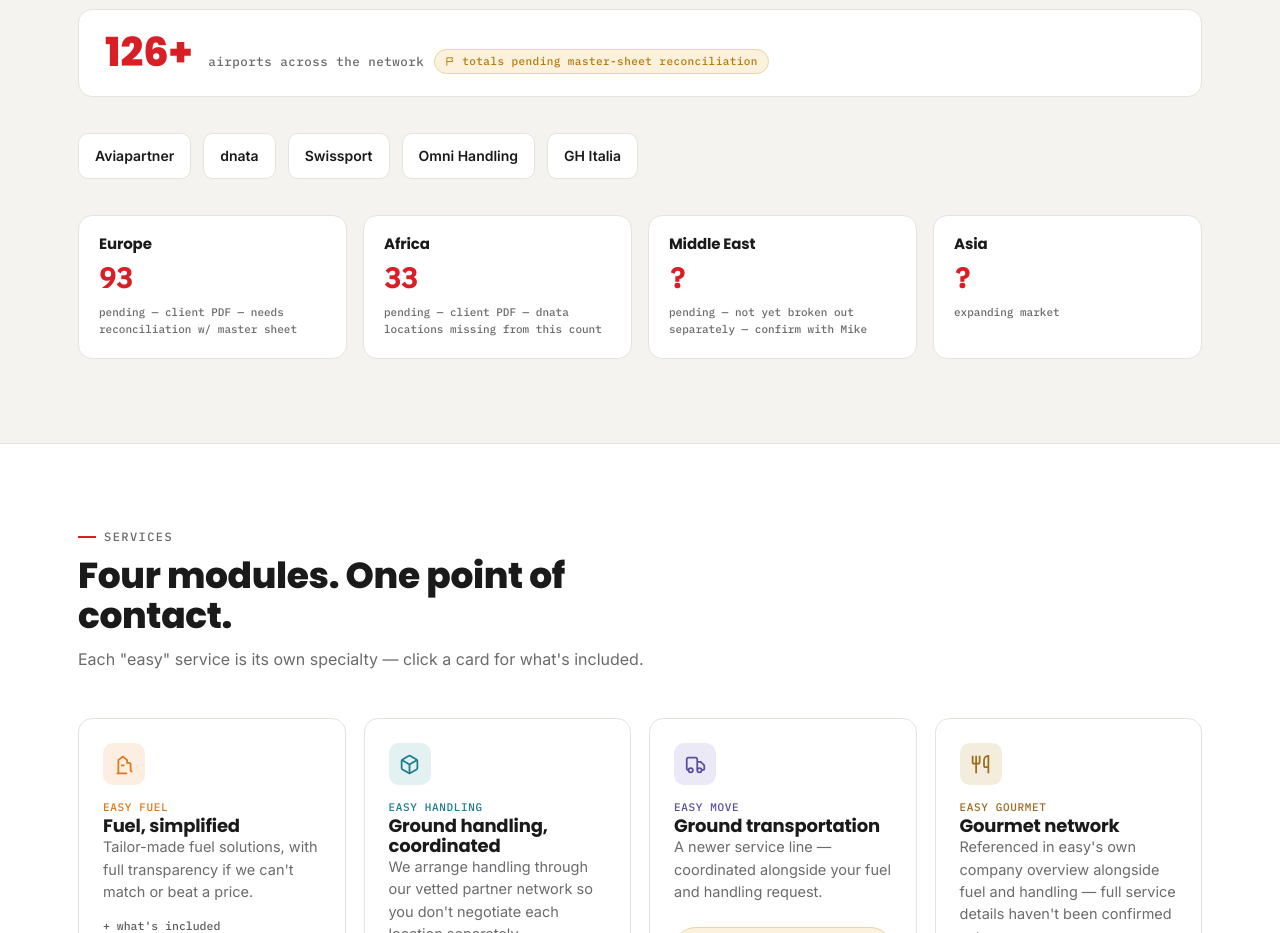
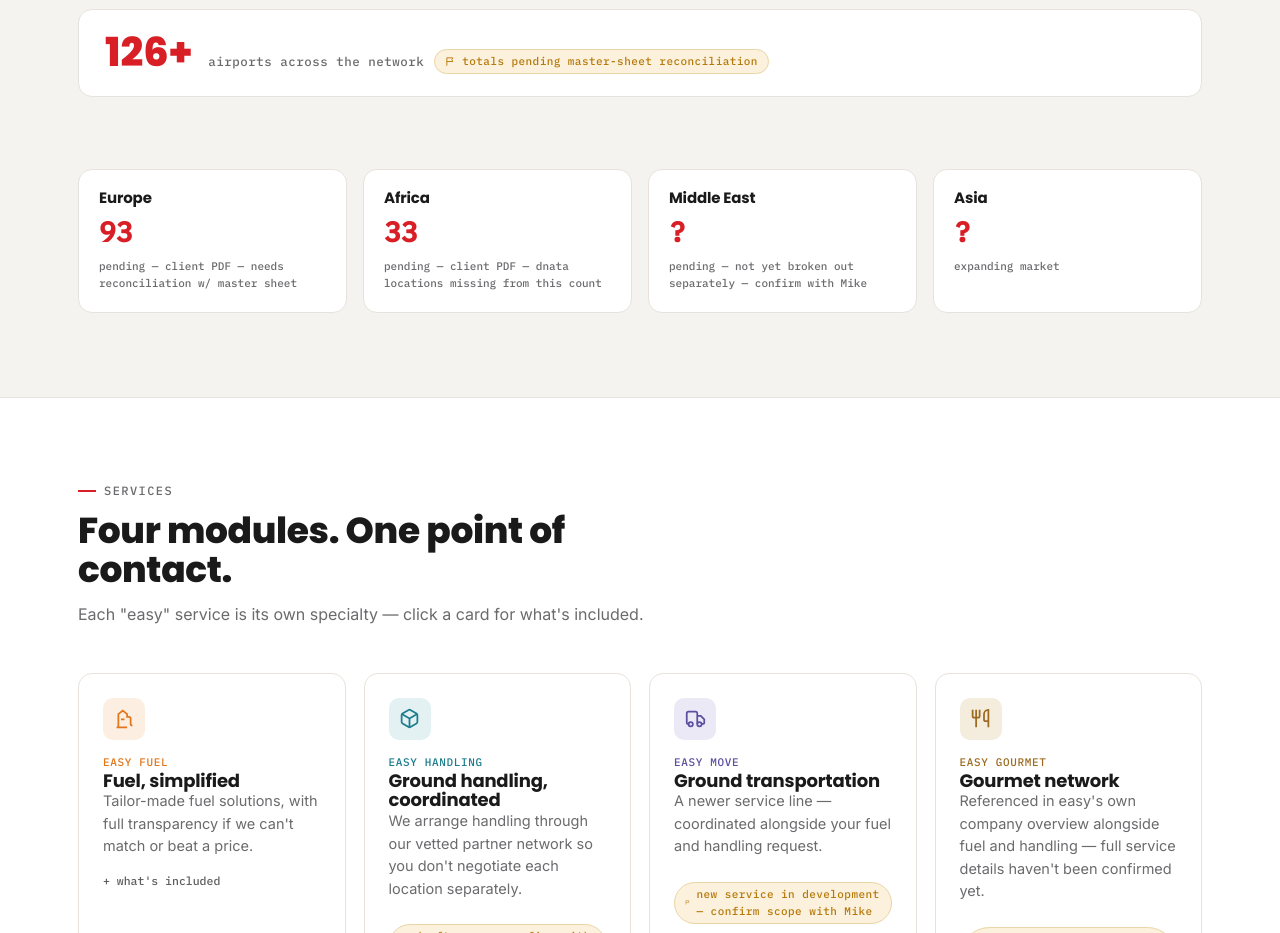
Before and after one commit to BrianL577/ProjectEasy, a Next.js app: page / in a window 1280 px wide. Shown: the part 1240-2173 px from the top of the page. Built offline with nearby package versions, Linux system fonts and the light colour scheme.

Commit message:
Update partners.ts

```diff
--- a/data/partners.ts
+++ b/data/partners.ts
@@ -1,15 +1,10 @@
-// Maps 1:1 onto a future Supabase `partners` table:
-//   columns -> name (text), note (text), verified_on (date), source_url (text)
+// Partner names are confidential — not published on the customer-facing site.
+// This list is intentionally empty until Mike confirms what (if anything) can be disclosed.
+// Maps 1:1 onto a future Supabase `partners` table when ready.
 
 export interface Partner {
   name: string;
   note: string;
 }
 
-export const partners: Partner[] = [
-  { name: "Aviapartner", note: "verified — wikipedia.org" },
-  { name: "dnata", note: "verified — dnata.com" },
-  { name: "Swissport", note: "verified — swissport.com" },
-  { name: "Omni Handling", note: "verified — omnihandling.com" },
-  { name: "GH Italia", note: "verified — ghitalia.it" },
-];
+export const partners: Partner[] = [];
```
